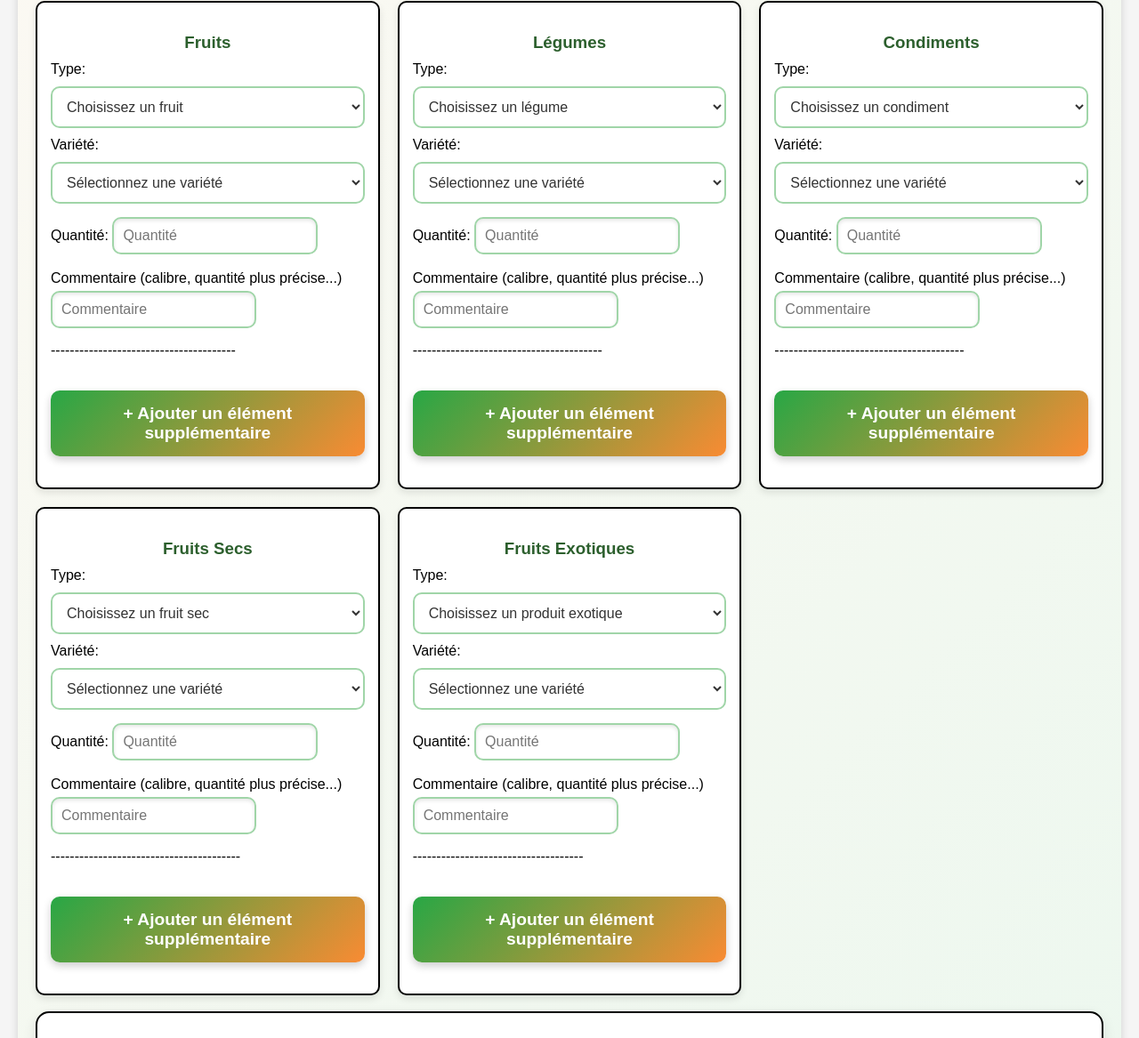
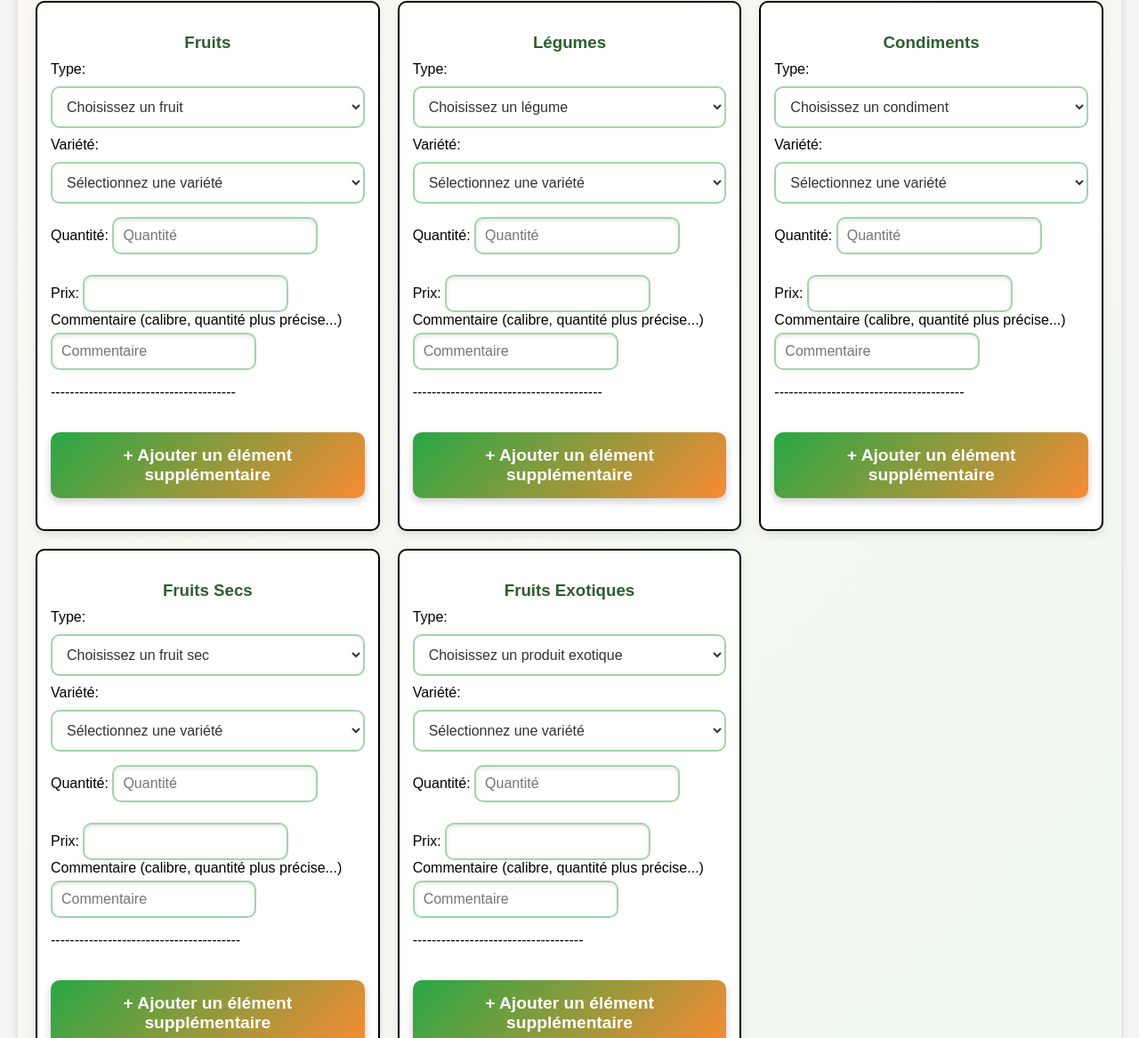
Before and after one commit to chezdaka02/site_web, a plain HTML site: page commande.html in a window 1280 px wide. Shown: the part 333-1500 px from the top of the page at 89% size. Drawn offline with nearby package versions, Linux system fonts and the light colour scheme.

Commit message:
Update commande.html

```diff
--- a/commande.html
+++ b/commande.html
@@ -72,6 +72,8 @@
             </select>
           <label>Quantité:</label>
           <input type="number" name="fruitQuantity" placeholder="Quantité" min="1"><br><br>
+          <label>Prix: </label>
+          <input type="text" name="prix" readonly>
           <label>Commentaire (calibre, quantité plus précise...) </label>
           <input type="text" name="fruitComment" placeholder="Commentaire" >
           <p> --------------------------------------- </p>
@@ -114,6 +116,8 @@
             </select>
           <label>Quantité: </label>
           <input type="number" name="legumeQuantity" placeholder="Quantité " min="1"><br><br>
+          <label>Prix: </label>
+          <input type="text" name="prix" readonly>
           <label>Commentaire (calibre, quantité plus précise...) </label>
           <input type="text" name="legumeComment" placeholder="Commentaire" >
           <p> ---------------------------------------- </p>
@@ -147,6 +151,8 @@
           </select>
           <label>Quantité:</label>
           <input type="number" name="condimentQuantity" placeholder="Quantité" min="1"><br><br>
+          <label>Prix: </label>
+          <input type="text" name="prix" readonly>
           <label>Commentaire (calibre, quantité plus précise...) </label>
           <input type="text" name="condimentComment" placeholder="Commentaire" >
           <p> ---------------------------------------- </p>
@@ -173,6 +179,8 @@
           </select>
           <label>Quantité:</label>
           <input type="number" name="fruitSecQuantity" placeholder="Quantité" min="1"><br><br>
+          <label>Prix: </label>
+          <input type="text" name="prix" readonly>
           <label>Commentaire (calibre, quantité plus précise...) </label>
           <input type="text" name="fruitSecComment" placeholder="Commentaire" >
           <p> ---------------------------------------- </p>
@@ -204,6 +212,8 @@
           </select>
           <label>Quantité:</label>
           <input type="number" name="exotiqueQuantity" placeholder="Quantité" min="1"><br><br>
+          <label>Prix: </label>
+          <input type="text" name="prix" readonly >
           <label>Commentaire (calibre, quantité plus précise...) </label>
           <input type="text" name="exotiqueComment" placeholder="Commentaire" >
           <p> ------------------------------------ </p>
@@ -324,12 +334,19 @@
           // Utiliser Object.keys pour itérer sur les propriétés de l'objet
           Object.keys(varieties[type][productType]).forEach(variety => {
               const option = document.createElement('option');
+              const price_html = document.getElementById('price');
               option.value = variety;
 
-              // Ajouter le prix si disponible
               const price = varieties[type][productType][variety];
               if (price) {
                   option.textContent = `${variety} (${price}€/kg)`;
+
+                  const quantity = document.getElementById('quantity');
+                  const total_product = quantity * price;
+
+                  if (price_html) {
+                      price_html.textContent = `${total_product}€`;
+                  }
               } else {
                   option.textContent = variety;
               }
@@ -337,8 +354,7 @@
               varietySelect.appendChild(option);
           });
       }
-  }
-
+   }
 
     function addProduct(columnId, templateId) {
       const column = document.getElementById(columnId);
```
